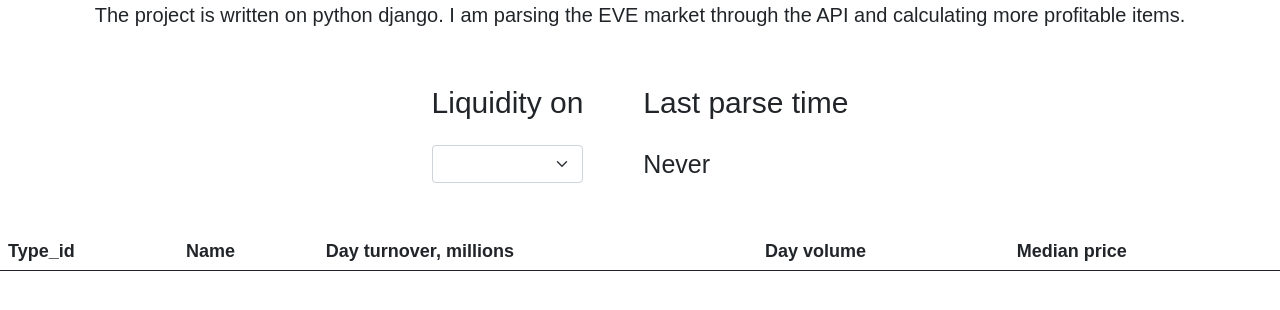
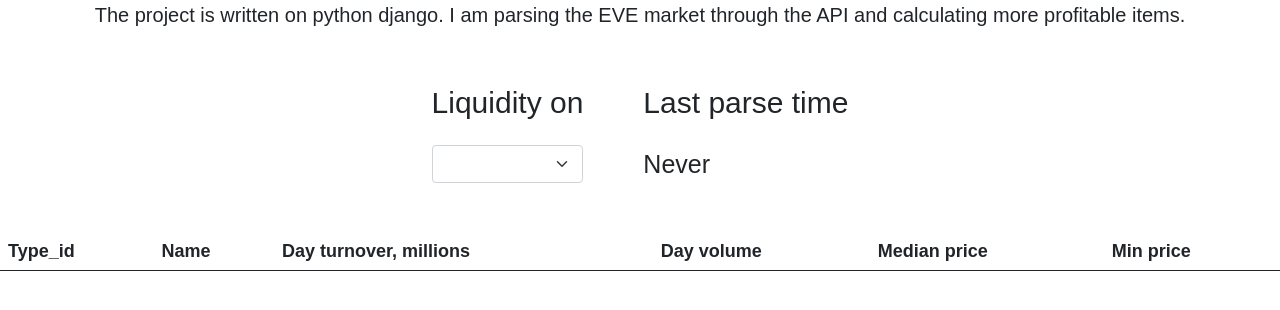
Before and after one commit to ATPstealer/eve_parser, a Django app: page /logistics/liquidity/ in a window 1280 px wide. Shown: the part 70-380 px from the top of the page. Run offline with Django 3.2, Linux system fonts and the light colour scheme; data that the repository does not hold is empty; parts of the project's set-up code (start-up, migrations or seed data) failed here and were passed over; some web fonts are replaced.

Commit message:
test min price

```diff
--- a/eve_parser/scripts/parser_market.py
+++ b/eve_parser/scripts/parser_market.py
@@ -37,7 +37,7 @@ def insert_in_base(market_data, region):
             market = Market.objects.create(
                 order_id=order['order_id'], region_id=region, duration=order['duration'],
                 is_buy_order=order['is_buy_order'], issued=order['issued'], location_id=order['location_id'],
-                min_volume=order['min_volume'], price=order['price'], range=order['range'],system_id=order['system_id'],
+                min_volume=order['min_volume'], price=order['price'], range=order['range'], system_id=order['system_id'],
                 type_id=order['type_id'], volume_total=order['volume_total'], volume_remain=order['volume_remain'])
             market.save()
         else:
--- a/logistics/templates/logistics/liquidity.html
+++ b/logistics/templates/logistics/liquidity.html
@@ -47,6 +47,9 @@
         <th scope="col" class="hovertips">Median price
             <span class="hovertipstext hovertips-left">Average price over 3 days</span>
         </th>
+        <th scope="col" class="hovertips">Min price
+            <span class="hovertipstext hovertips-left">Average price over 3 days</span>
+        </th>
     </tr>
     </thead>
     <tbody>
@@ -64,6 +67,9 @@
             <td>
                 <script>document.write(({{ liq.price }}).toLocaleString())</script>
             </td>
+            <td>
+                <script>document.write(({{ liq.min_price }}).toLocaleString())</script>
+            </td>
         </tr>
     {% endfor %}
     </tbody>
--- a/logistics/views.py
+++ b/logistics/views.py
@@ -1,5 +1,5 @@
 from django.shortcuts import render
-from eve_parser.models import Liquidity, Types, Regions, LogisticsPlanning, ParserDateStatus
+from eve_parser.models import Liquidity, Types, Regions, LogisticsPlanning, ParserDateStatus, Market
 from logistics.models import models
 from config import Config
 from datetime import datetime
@@ -26,8 +26,12 @@ def liquidity(request):
         if count_display > config.counts_on_page:
             break
         name = Types.objects.values_list("name").filter(type_id=liq[0])
+        market_low_price = Market.objects.values_list("price").filter(type_id=liq[0], region_id=int(region_id),
+                                                                      is_buy_order=0).order_by("-price")
+
         liquidity_to_page.append({'name': name[0][0], 'type_id': liq[0], 'day_volume': "%.2f" % liq[1],
-                                  'day_turnover': "%.2f" % liq[2], 'price': "%.2f" % liq[3]})
+                                  'day_turnover': "%.2f" % liq[2], 'price': "%.2f" % liq[3],
+                                  'min_price': market_low_price[0][0]})
 
     regions = Regions.objects.values_list("name", "region_id").order_by("region_id")
     parse_time = ParserDateStatus.objects.filter(parser_name="Liquidity calculation", region_id=region_id)
--- a/neural_network/scripts/try.py
+++ b/neural_network/scripts/try.py
@@ -55,6 +55,7 @@ def build_model(market_data):
     model.add(layers.Dense(32, activation='relu'))
     model.add(layers.Dense(1))
     model.compile(optimizer='rmsprop', loss='mse', metrics=['mae'])
+
     model.summary()
     print(model.input_shape)
     return model
```
